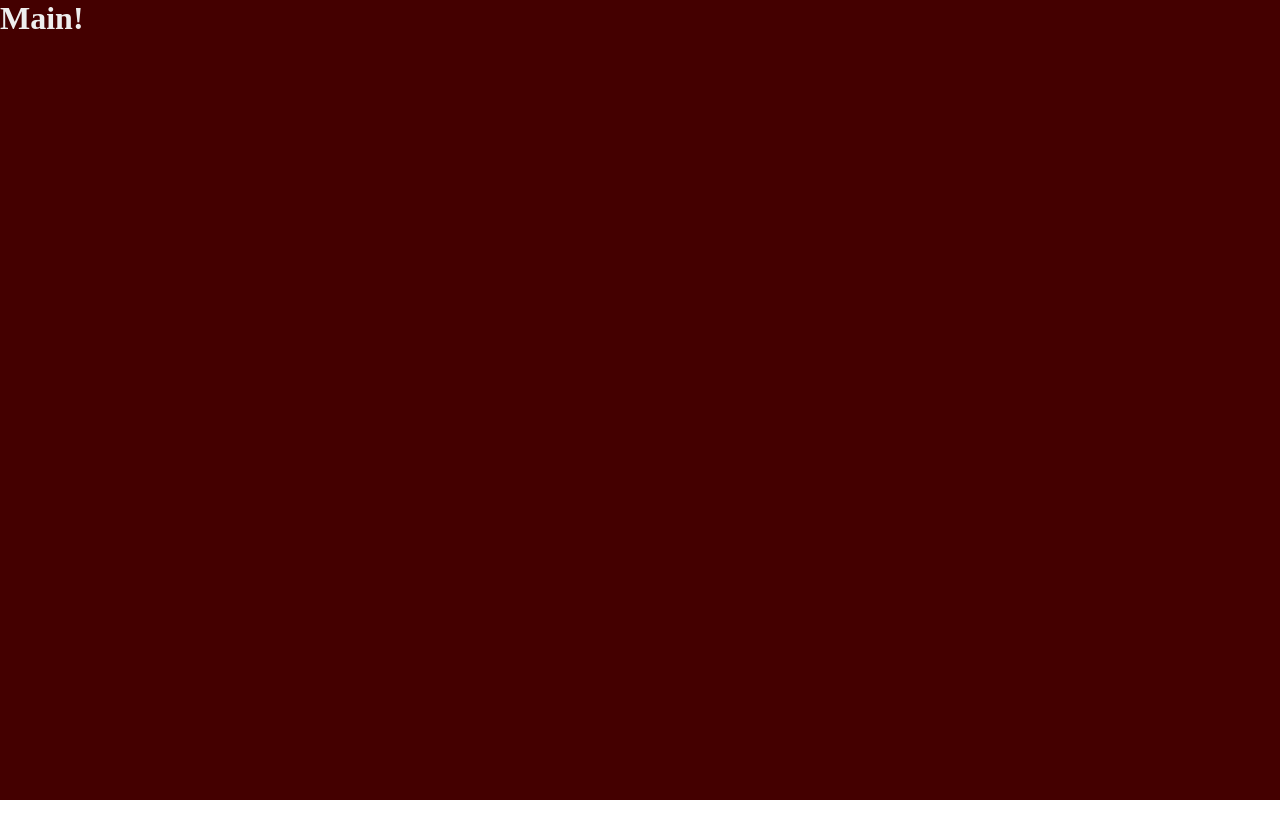
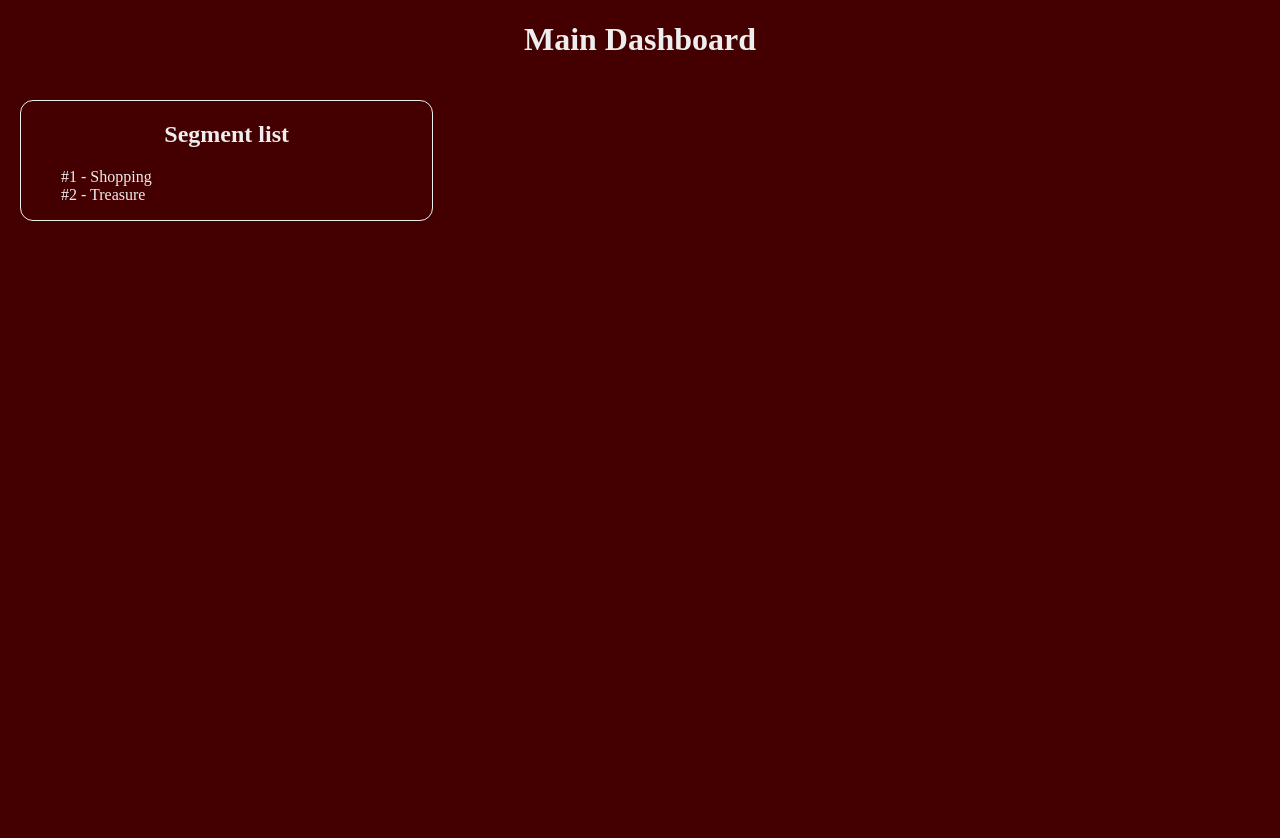
Before and after one commit to Fleury14/fe-comparison, an Angular app in the folder application/: page /main in a window 1280 px wide. Shown: the top 838 px of the page. Before the commit the page ends 800 px from the top, so only its background shows below. Built offline with nearby package versions, Linux system fonts and the light colour scheme.

Commit message:
chore(main), segments list

```diff
--- a/application/src/app/components/main/main.component.html
+++ b/application/src/app/components/main/main.component.html
@@ -1 +1,11 @@
-<h1>Main!</h1>
+<div class="dashboard-container">
+    <h1 class="dashboard-title">Main Dashboard</h1>
+    <div class="segment-list-grid-container">
+        <div class="segment-list">
+            <h2>Segment list</h2>
+            <ul *ngIf="segmentList">
+                <li *ngFor="let segment of segmentList">#{{ segment.id }} - {{ segment.name }}</li>
+            </ul>
+        </div>
+    </div>
+</div>
--- a/application/src/app/components/main/main.component.scss
+++ b/application/src/app/components/main/main.component.scss
@@ -1,3 +1,30 @@
-h1 {
-    margin: 0;
+.dashboard-container {
+    display: grid;
+    padding: 0px 20px;
+    grid-template-columns: 1fr 2fr;
+    grid-template-rows: 100px minmax( calc(100vw - 100px), auto);
 }
+
+.dashboard-title {
+    grid-column: 1 / 3;
+    grid-row: 1 / 2;
+    text-align: center;
+}
+
+.segment-list-container {
+    grid-column: 1 / 2;
+    grid-row: 2 / 3;
+}
+
+.segment-list {
+    border: 1px solid #eee;
+    border-radius: 13px;
+
+    h2 {
+        text-align: center;
+    }
+
+    ul {
+        list-style: none;
+    }
+}
--- a/application/src/app/components/main/main.component.ts
+++ b/application/src/app/components/main/main.component.ts
@@ -1,4 +1,6 @@
-import { Component } from '@angular/core';
+import { Component, OnInit } from '@angular/core';
+import { SegmentListService } from '../../services/segment-list/segment-list.service';
+import { ISegmentListItem } from 'src/app/interfaces/segment-list-item.interface';
 
 @Component({
     selector: 'fes-comp-main',
@@ -6,6 +8,14 @@ import { Component } from '@angular/core';
     styleUrls: [ './main.component.scss' ],
 })
 
-export class MainComponent {
+export class MainComponent implements OnInit {
 
+    public segmentList: ISegmentListItem[] = null;
+
+    constructor( private segList: SegmentListService) {}
+
+    ngOnInit() {
+        this.segmentList = this.segList.getList();
+        console.log(this.segmentList);
+    }
 }
--- a/application/src/app/services/segment-list/segment-list.service.ts
+++ b/application/src/app/services/segment-list/segment-list.service.ts
@@ -27,4 +27,8 @@ export class SegmentListService {
     initializeList() {
         localStorage.setItem('segment-list', JSON.stringify(initialSegmentList));
     }
+
+    getList(): ISegmentListItem[] {
+        return JSON.parse(localStorage.getItem('segment-list'));
+    }
 }
```
